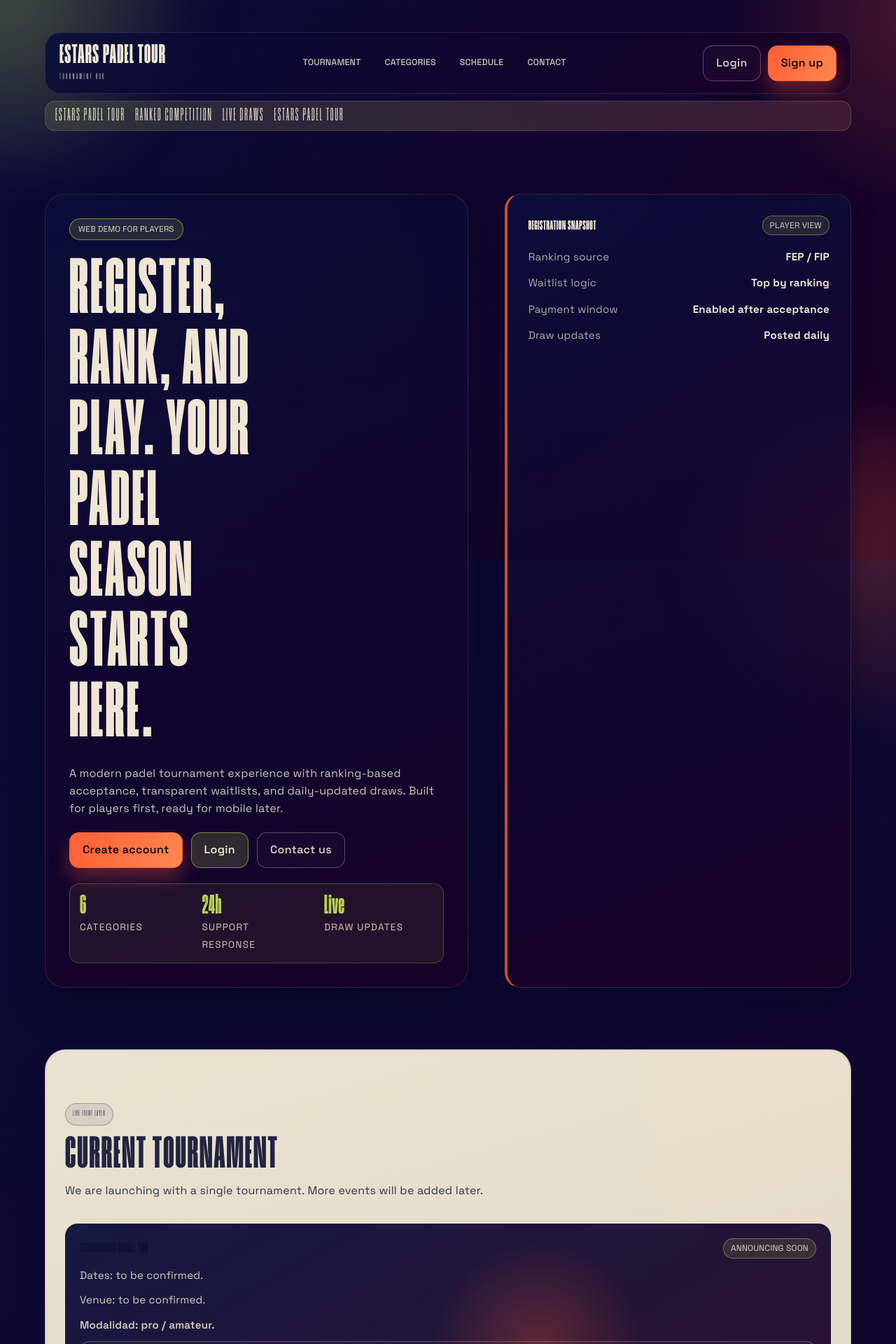
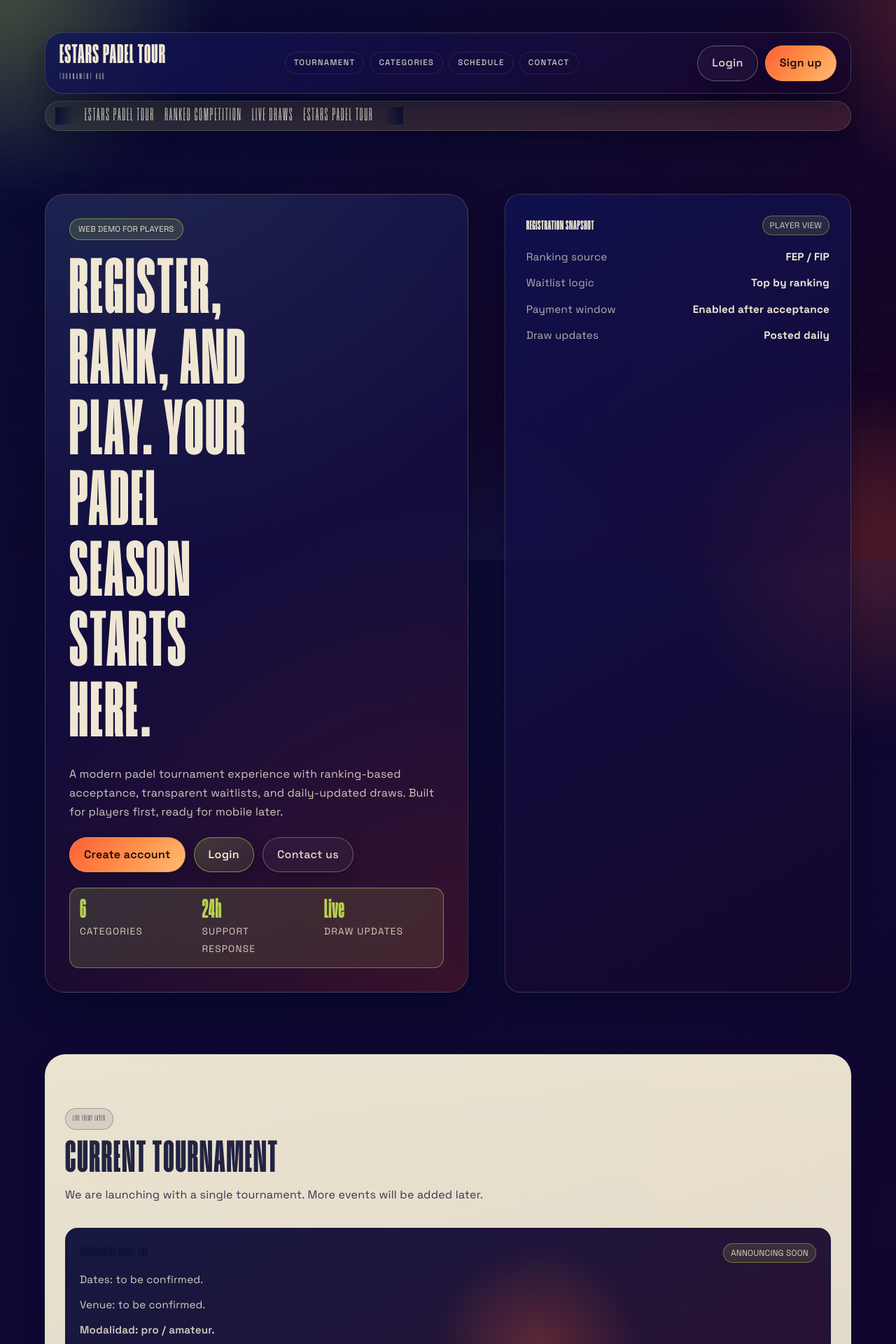
Before and after one commit to dsilva06/proyect-ec, a React app in the folder frontend/: page / in a window 1280 px wide. Shown: the top 1920 px of the page at 70% size. Built offline with nearby package versions, Linux system fonts and the light colour scheme; no server answers; the HTML template or start-up script is replaced by a standard one; a web font is replaced by a local one.

Commit message:
style: modernize frontend visual layer

```diff
--- a/frontend/src/App.css
+++ b/frontend/src/App.css
@@ -3983,3 +3983,355 @@ label,
   background: rgba(8, 12, 56, 0.62);
   color: rgba(239, 231, 211, 0.98);
 }
+
+/* ESTARS modern polish layer: visual refresh only */
+:root {
+  --surface-glass-1: linear-gradient(150deg, rgba(15, 21, 86, 0.72), rgba(24, 7, 42, 0.68));
+  --surface-glass-2: linear-gradient(155deg, rgba(15, 21, 86, 0.82), rgba(26, 6, 40, 0.8));
+  --surface-border: rgba(239, 231, 211, 0.18);
+  --surface-border-strong: rgba(183, 207, 79, 0.5);
+  --surface-shadow: 0 18px 45px rgba(3, 6, 24, 0.45);
+  --surface-shadow-soft: 0 12px 28px rgba(4, 8, 28, 0.34);
+  --surface-highlight: rgba(255, 255, 255, 0.06);
+}
+
+.page::before {
+  background:
+    radial-gradient(54vw 54vw at -4% -16%, rgba(183, 207, 79, 0.18), transparent 56%),
+    radial-gradient(38vw 40vw at 108% -2%, rgba(255, 94, 51, 0.28), transparent 56%),
+    radial-gradient(34vw 34vw at 52% 108%, rgba(28, 120, 255, 0.12), transparent 62%),
+    linear-gradient(128deg, rgba(8, 12, 56, 0.99), rgba(24, 4, 36, 0.98));
+}
+
+.background-grid {
+  opacity: 0.28;
+  mix-blend-mode: screen;
+}
+
+.nav {
+  top: 12px;
+  border-radius: 26px;
+  border: 1px solid var(--surface-border);
+  background: var(--surface-glass-2);
+  box-shadow: var(--surface-shadow);
+  backdrop-filter: blur(16px) saturate(135%);
+}
+
+.nav::after {
+  content: '';
+  position: absolute;
+  inset: 1px 1px auto;
+  height: 1px;
+  border-radius: inherit;
+  background: linear-gradient(90deg, transparent, var(--surface-highlight), transparent);
+  pointer-events: none;
+}
+
+.nav-links a {
+  font-size: 0.72rem;
+  letter-spacing: 0.11em;
+  border-color: rgba(239, 231, 211, 0.1);
+  transition: transform 0.2s ease, border-color 0.2s ease, background 0.2s ease, color 0.2s ease;
+}
+
+.nav-links a:hover {
+  transform: translateY(-1px);
+}
+
+.hero-marquee {
+  position: relative;
+  border-radius: 999px;
+  border-color: var(--surface-border);
+  backdrop-filter: blur(8px);
+  box-shadow: var(--surface-shadow-soft);
+}
+
+.hero-marquee::before,
+.hero-marquee::after {
+  content: '';
+  position: sticky;
+  top: 0;
+  width: 28px;
+  height: 100%;
+  pointer-events: none;
+  z-index: 1;
+}
+
+.hero-marquee::before {
+  left: 0;
+  background: linear-gradient(90deg, rgba(8, 12, 56, 0.88), transparent);
+}
+
+.hero-marquee::after {
+  right: 0;
+  background: linear-gradient(270deg, rgba(8, 12, 56, 0.88), transparent);
+}
+
+.hero {
+  gap: clamp(24px, 4vw, 62px);
+  align-items: stretch;
+}
+
+.hero-copy {
+  background:
+    radial-gradient(circle at 15% -20%, rgba(183, 207, 79, 0.12), transparent 52%),
+    radial-gradient(circle at 96% 100%, rgba(255, 94, 51, 0.14), transparent 54%),
+    var(--surface-glass-2);
+  border-color: var(--surface-border);
+  box-shadow: var(--surface-shadow);
+}
+
+.hero-copy h1 {
+  text-wrap: balance;
+  letter-spacing: 0.025em;
+  line-height: 0.9;
+}
+
+.hero-copy p {
+  max-width: 58ch;
+  text-wrap: pretty;
+  line-height: 1.68;
+}
+
+.hero-stats {
+  border: 1px solid var(--surface-border-strong);
+  background: linear-gradient(145deg, rgba(183, 207, 79, 0.18), rgba(183, 207, 79, 0.1));
+  box-shadow: inset 0 1px 0 rgba(255, 255, 255, 0.08);
+}
+
+.hero-card,
+.panel-card,
+.modal-card,
+.auth-card,
+.contact-form,
+.contact-panel,
+.admin-header,
+.admin-nav,
+.tournament-card,
+.registrations-trello-toolbar,
+.active-list-card {
+  background: var(--surface-glass-1);
+  border: 1px solid var(--surface-border);
+  box-shadow: var(--surface-shadow-soft);
+  backdrop-filter: blur(14px) saturate(120%);
+}
+
+.hero-card,
+.card,
+.step,
+.category,
+.schedule-item,
+.registration-item,
+.kpi-card,
+.dashboard-stat,
+.dashboard-category-card,
+.alert-card,
+.trend-card,
+.wildcard-item,
+.registrations-kanban-card {
+  transition:
+    transform 0.22s ease,
+    border-color 0.22s ease,
+    box-shadow 0.22s ease,
+    background 0.22s ease;
+}
+
+.hero-card:hover,
+.card:hover,
+.step:hover,
+.category:hover,
+.schedule-item:hover,
+.wildcard-item:hover,
+.registrations-kanban-card:hover {
+  transform: translateY(-3px);
+  border-color: rgba(255, 94, 51, 0.62);
+  box-shadow: 0 20px 34px rgba(3, 6, 24, 0.45);
+}
+
+.section-block {
+  overflow: hidden;
+  border-color: var(--surface-border);
+  box-shadow: var(--surface-shadow-soft);
+}
+
+.section-block::before {
+  content: '';
+  position: absolute;
+  inset: 0;
+  background: linear-gradient(180deg, rgba(255, 255, 255, 0.035), transparent 24%, transparent 72%, rgba(255, 255, 255, 0.02));
+  pointer-events: none;
+}
+
+.section-title h2 {
+  text-wrap: balance;
+  line-height: 0.93;
+}
+
+.section-title p {
+  max-width: 62ch;
+  text-wrap: pretty;
+  line-height: 1.66;
+}
+
+.card-header h3,
+.hero-card-header h3,
+.section-title h2,
+.admin-page-header h3,
+.panel-header h3,
+.panel-header h4,
+.panel-header h5 {
+  letter-spacing: 0.03em;
+}
+
+.primary-button,
+.secondary-button,
+.ghost-button {
+  border-radius: 999px;
+  min-height: 46px;
+  padding-inline: 20px;
+  box-shadow: 0 10px 18px rgba(5, 8, 24, 0.3);
+}
+
+.primary-button {
+  background: linear-gradient(130deg, rgba(255, 95, 55, 1) 0%, rgba(255, 146, 74, 1) 55%, rgba(255, 189, 117, 1) 100%);
+  color: #170a14;
+  border-color: rgba(255, 146, 74, 0.9);
+}
+
+.primary-button:hover {
+  box-shadow: 0 16px 26px rgba(255, 95, 55, 0.42);
+}
+
+.secondary-button {
+  background: linear-gradient(145deg, rgba(183, 207, 79, 0.22), rgba(183, 207, 79, 0.1));
+  border-color: rgba(183, 207, 79, 0.62);
+}
+
+.ghost-button {
+  background: rgba(255, 255, 255, 0.035);
+  border-color: rgba(239, 231, 211, 0.34);
+}
+
+.contact-form input,
+.contact-form textarea,
+.auth-card input,
+.registration-form input,
+.registration-form select,
+.registration-form textarea,
+.admin-page-actions select,
+.admin-page-actions input,
+.form-grid input,
+.form-grid select,
+.form-grid textarea,
+.panel-header input,
+.matches-search,
+.date-picker-input,
+.time-input,
+.registration-item input,
+.registration-item select,
+.registration-item textarea,
+.registrations-row input,
+.registrations-row select {
+  border-color: rgba(239, 231, 211, 0.28);
+  background: linear-gradient(160deg, rgba(8, 12, 56, 0.78), rgba(15, 7, 29, 0.72));
+  box-shadow: inset 0 1px 0 rgba(255, 255, 255, 0.04);
+  transition: border-color 0.2s ease, box-shadow 0.2s ease, background 0.2s ease;
+}
+
+.contact-form input:focus,
+.contact-form textarea:focus,
+.auth-card input:focus,
+.registration-form input:focus,
+.registration-form select:focus,
+.registration-form textarea:focus,
+.form-grid input:focus,
+.form-grid select:focus,
+.form-grid textarea:focus,
+.panel-header input:focus,
+.matches-search:focus,
+.date-picker-input:focus,
+.time-input:focus,
+.registration-item input:focus,
+.registration-item select:focus,
+.registration-item textarea:focus,
+.registrations-row input:focus,
+.registrations-row select:focus {
+  border-color: rgba(183, 207, 79, 0.76);
+  box-shadow: 0 0 0 3px rgba(183, 207, 79, 0.2);
+  outline: none;
+}
+
+.auth-standalone {
+  border: 1px solid var(--surface-border);
+  background: var(--surface-glass-2);
+  box-shadow: var(--surface-shadow);
+  backdrop-filter: blur(18px);
+}
+
+.footer {
+  border: 1px solid var(--surface-border);
+  backdrop-filter: blur(12px);
+  box-shadow: var(--surface-shadow-soft);
+}
+
+.reveal {
+  transition: opacity 0.7s cubic-bezier(0.22, 1, 0.36, 1), transform 0.7s cubic-bezier(0.22, 1, 0.36, 1);
+}
+
+@media (max-width: 980px) {
+  .nav {
+    top: 8px;
+    border-radius: 20px;
+    padding: 12px;
+  }
+
+  .hero {
+    gap: 20px;
+  }
+
+  .hero-copy {
+    padding: 20px;
+  }
+}
+
+@media (max-width: 760px) {
+  .hero-marquee {
+    border-radius: 14px;
+  }
+
+  .hero-copy h1 {
+    letter-spacing: 0.015em;
+  }
+
+  .primary-button,
+  .secondary-button,
+  .ghost-button {
+    width: auto;
+  }
+}
+
+@media (prefers-reduced-motion: reduce) {
+  .hero-card,
+  .card,
+  .step,
+  .category,
+  .schedule-item,
+  .wildcard-item,
+  .registrations-kanban-card,
+  .nav-links a,
+  .primary-button,
+  .secondary-button,
+  .ghost-button {
+    transition: none;
+  }
+
+  .hero-card:hover,
+  .card:hover,
+  .step:hover,
+  .category:hover,
+  .schedule-item:hover,
+  .wildcard-item:hover,
+  .registrations-kanban-card:hover {
+    transform: none;
+  }
+}
```
